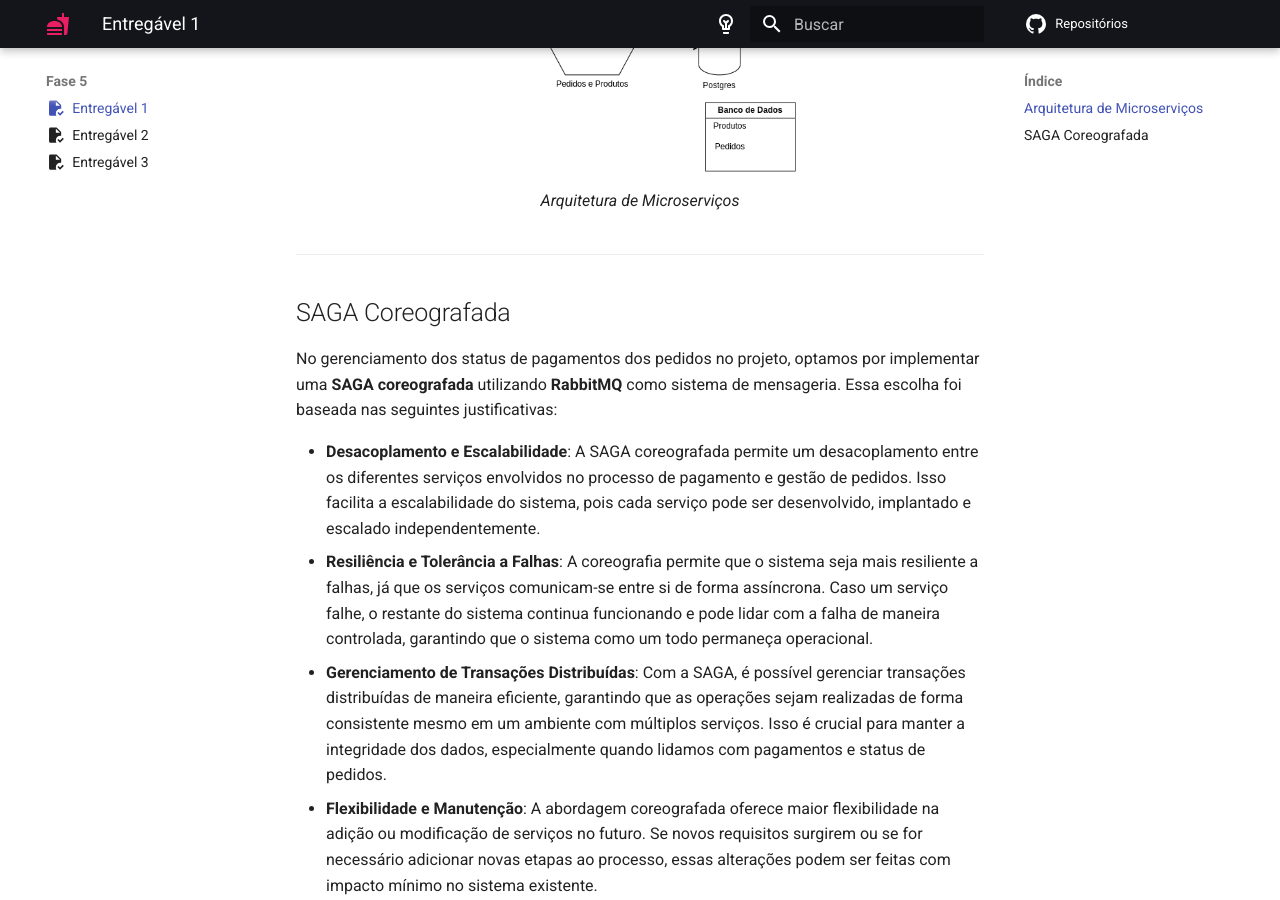
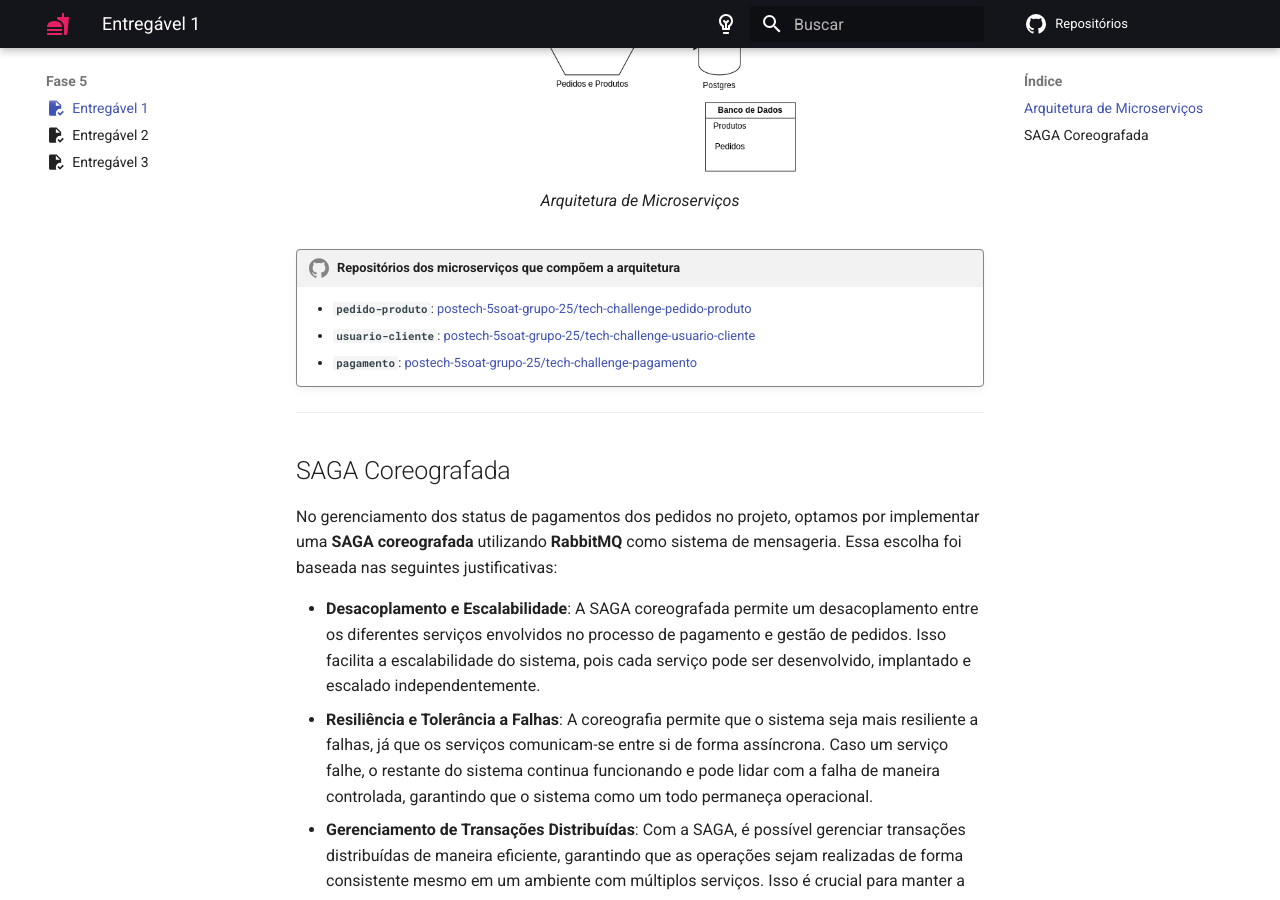
Before and after one commit to postech-5soat-grupo-25/postech-5soat-grupo-25.github.io, an MkDocs documentation site: the page built from docs/fase_5/entregavel_1.md, in a window 1280 px wide and 900 px high, scrolled down 818 px. Built offline with MkDocs 1.6.1 and Material for MkDocs 9.7.7, drawn with Linux system fonts in a browser that asks for light colours.

```diff
--- a/docs/fase_5/entregavel_1.md
+++ b/docs/fase_5/entregavel_1.md
@@ -11,6 +11,11 @@ icon: material/file-check
   ![Arquitetura de Microserviços](../assets/images/fase_5/arquitetura_fila.png){ width="600" }
   <figcaption>Arquitetura de Microserviços</figcaption>
 </figure>
+
+!!! GITHUB "Repositórios dos microserviços que compõem a arquitetura"
+    - **`pedido-produto`**: [postech-5soat-grupo-25/tech-challenge-pedido-produto](https://github.com/postech-5soat-grupo-25/tech-challenge-pedido-produto)
+    - **`usuario-cliente`**: [postech-5soat-grupo-25/tech-challenge-usuario-cliente](https://github.com/postech-5soat-grupo-25/tech-challenge-usuario-cliente)
+    - **`pagamento`**: [postech-5soat-grupo-25/tech-challenge-pagamento](https://github.com/postech-5soat-grupo-25/tech-challenge-pagamento)
 
 ---
 
```
Also changed, not shown: docs/fase_5/entregavel_3.md (+11 -1 lines), 2 other files.
